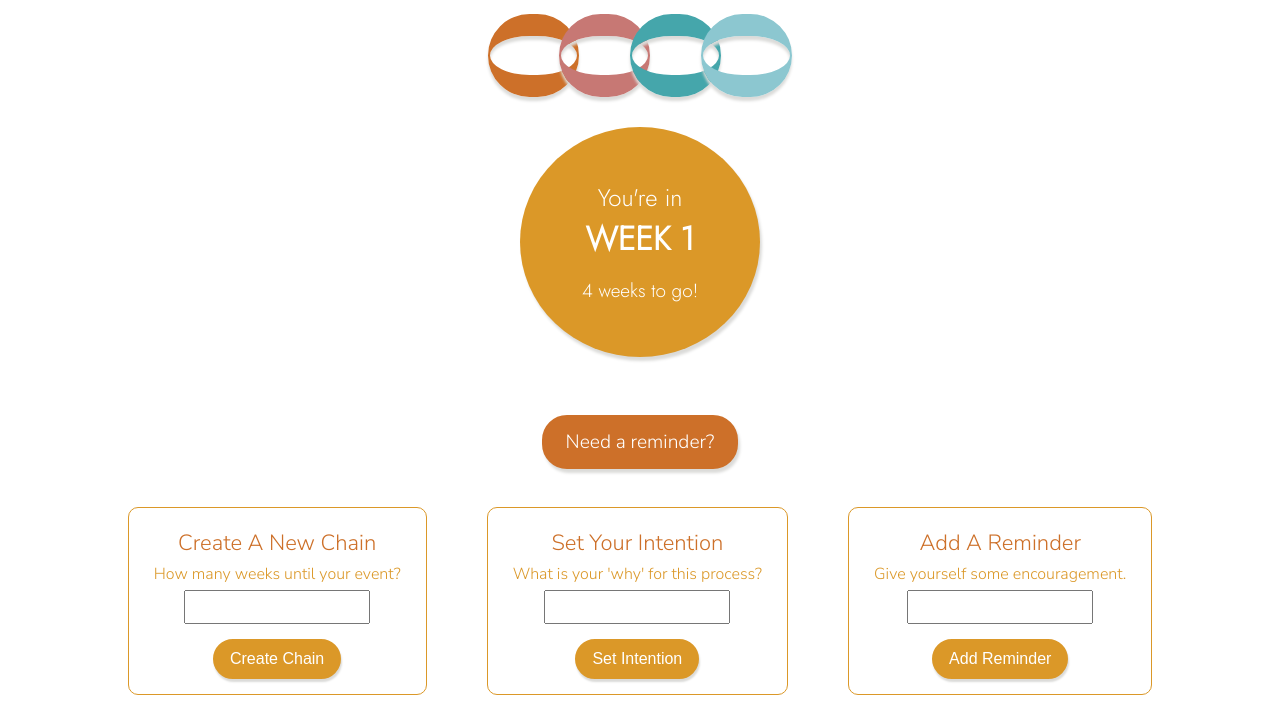
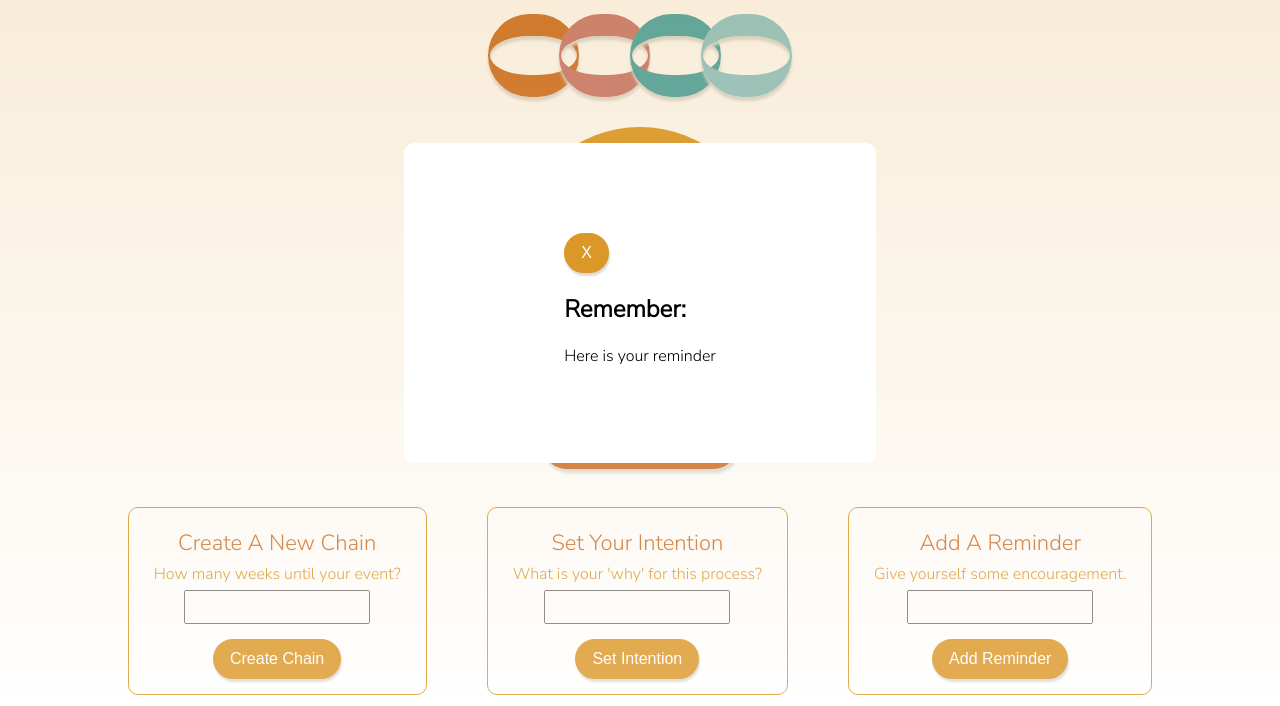
Before and after one commit to kelsicw/paperchain, a React app: page / in a window 1280 px wide. Both pictures are taken after a click on the button "Need a reminder?". Shown: the part 97-803 px from the top of the page. Built offline with nearby package versions, Linux system fonts and the light colour scheme; no server answers; a web font is replaced by a local one.

Commit message:
adds modal for retreiving reminder and adds styling

```diff
--- a/client/components/ButtonSection.js
+++ b/client/components/ButtonSection.js
@@ -1,14 +1,15 @@
 import React, { Component } from 'react';
 
 class ButtonSection extends Component {
-  constructor() {
-    super();
+  constructor(props) {
+    super(props);
 
     this.getReminder = this.getReminder.bind(this);
+    this.openModal = this.openModal.bind(this);
+    this.closeModal = this.closeModal.bind(this);
   }
 
-  getReminder(event) {
-    event.preventDefault();
+  getReminder() {
     console.log('You clicked Need A Reminder!');
     fetch('/api')
       .then((response) => response.json())
@@ -18,13 +19,40 @@ class ButtonSection extends Component {
       });
   }
 
+  openModal(event) {
+    event.preventDefault();
+    const modal = document.querySelector('#modal');
+
+    this.getReminder();
+
+    modal.showModal();
+  }
+
+  closeModal(event) {
+    event.preventDefault();
+    const modal = document.querySelector('#modal');
+    modal.close();
+  }
+
   render() {
+    let retrievedReminder = '';
+
     return (
       <div id="buttons-section">
         <p id="intentionText">{this.props.intention}</p>
-        <button className="main-button" onClick={this.getReminder}>
+        <button className="main-button open-button" onClick={this.openModal}>
           Need a reminder?
         </button>
+        <dialog className="modal" id="modal">
+          <button
+            className="secondary-button close-button"
+            onClick={this.closeModal}
+          >
+            X
+          </button>
+          <h2>Remember: {retrievedReminder}</h2>
+          <p>Here is your reminder</p>
+        </dialog>
       </div>
     );
   }
--- a/client/components/Chain.js
+++ b/client/components/Chain.js
@@ -35,7 +35,6 @@ class Chain extends Component {
           // className="chainLink"
         />
       );
-      console.log('currentColor: ', currentColor);
       currentColor++;
     }
     // console.log('chainLinks array: ', chainLinks);
--- a/client/components/CountdownBody.js
+++ b/client/components/CountdownBody.js
@@ -104,6 +104,7 @@ class CountdownBody extends Component {
       currentWeek: 1,
       reminderInput: '',
       countdownEnded: false,
+      retrievedReminder: '',
     });
   }
 
@@ -132,6 +133,7 @@ class CountdownBody extends Component {
           <ButtonSection
             totalWeeks={this.state.totalWeeks}
             intention={this.state.intention}
+            retrievedReminder={this.state.retrievedReminder}
           />
           <Footer
             totalWeeks={this.state.totalWeeks}
--- a/client/components/Footer.js
+++ b/client/components/Footer.js
@@ -43,7 +43,7 @@ class Footer extends Component {
             <input
               type="submit"
               value="Create Chain"
-              className="footerButton"
+              className="secondary-button"
             ></input>
           </form>
         </div>
@@ -63,7 +63,7 @@ class Footer extends Component {
             <input
               type="submit"
               value="Set Intention"
-              className="footerButton"
+              className="secondary-button"
             ></input>
           </form>
         </div>
@@ -88,7 +88,7 @@ class Footer extends Component {
             <input
               type="submit"
               value="Add Reminder"
-              className="footerButton"
+              className="secondary-button"
             ></input>
           </form>
         </div>
--- a/client/styles.scss
+++ b/client/styles.scss
@@ -195,6 +195,19 @@ body {
   cursor: pointer;
 }
 
+.modal {
+  padding: 5em 10em;
+  max-width: 50%;
+  border-radius: 10px;
+  border: none;
+  backdrop-filter: blur(4px);
+}
+
+.modal::backdrop {
+  background: linear-gradient(180deg, #db9828, #ffff);
+  opacity: 0.2;
+}
+
 .main-button:hover {
   border: 2px solid #cd7029;
   background-color: white;
@@ -267,7 +280,7 @@ input[type='text'] {
   outline: none;
 }
 
-.footerButton {
+.secondary-button {
   background: #db9828;
   color: white;
   border: 2px solid #db9828;
@@ -280,7 +293,7 @@ input[type='text'] {
   transition: 0.3s;
 }
 
-.footerButton:hover {
+.secondary-button:hover {
   background: white;
   color: #db9828;
   border: 2px solid #db9828;
```
